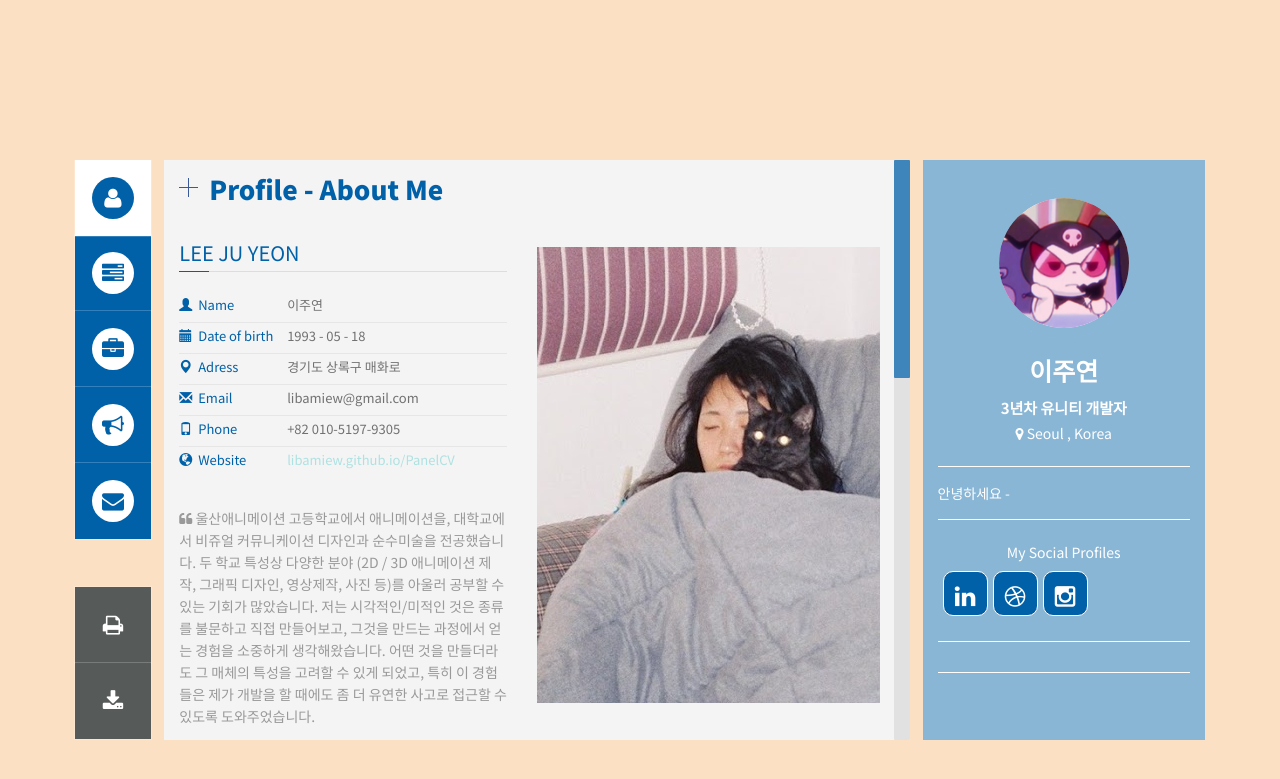
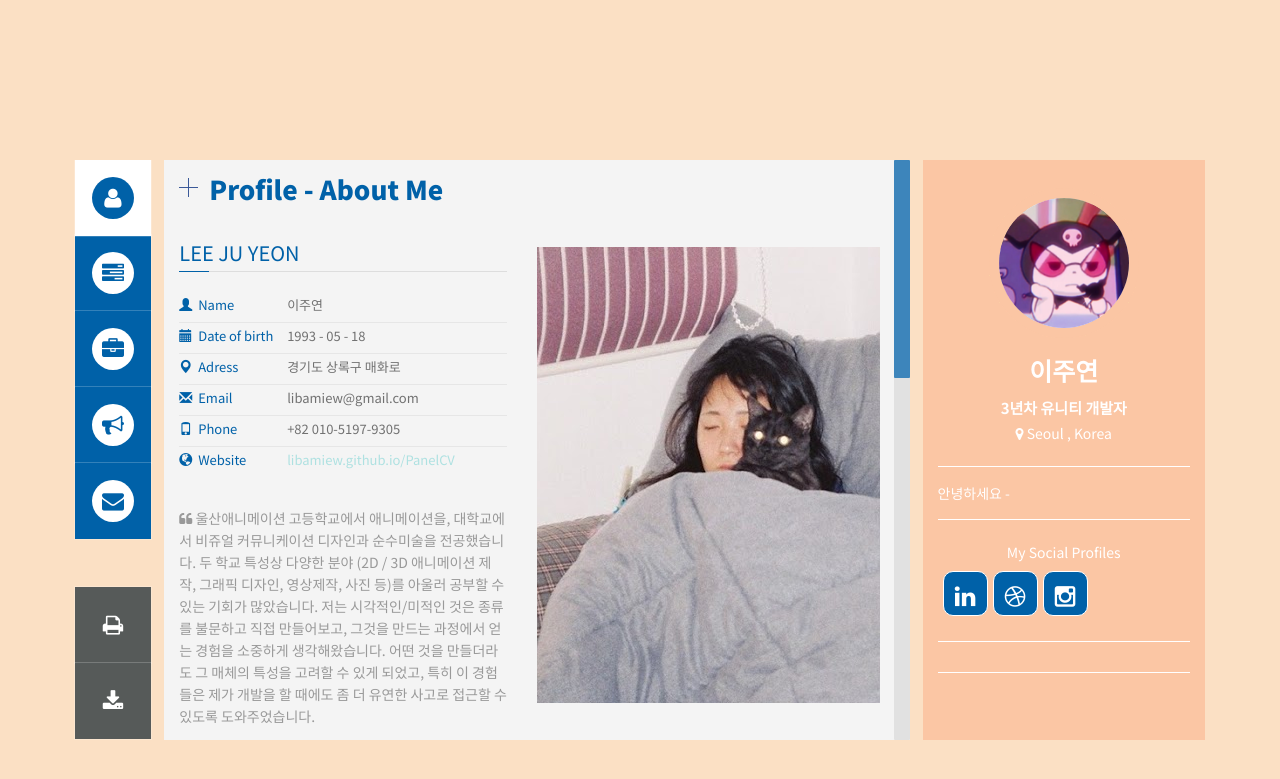
Before and after one commit to libamiew/PanelCV, a Jekyll site: the page built from index.html, in a window 1280 px wide. Shown: the top 779 px of the page. Built offline with Jekyll 4.4.1, drawn with Linux system fonts in a browser that asks for light colours; some web fonts are replaced.

Commit message:
Update DarkBlue.css

```diff
--- a/assets/css/colors/DarkBlue.css
+++ b/assets/css/colors/DarkBlue.css
@@ -180,13 +180,13 @@ h2.resp-accordion:hover .hi-icon, .no-touch .hi-icon-effect-5 .hi-icon:hover {
     background: #0061a8;
 }
 .widget-profil{
-    background: #8ab6d6;
+    background: #fbc6a4;
 }
 .widget-profil .head-image{
-    border: 10px solid #8ab6d6;
+    border: 10px solid #fbc6a4;
 }
 .widget-profil .circle-img {
-    border: 10px solid #8ab6d6;
+    border: 10px solid #fbc6a4;
 }
 .widget-profil  h1 {
     color:#ffffff;
```
